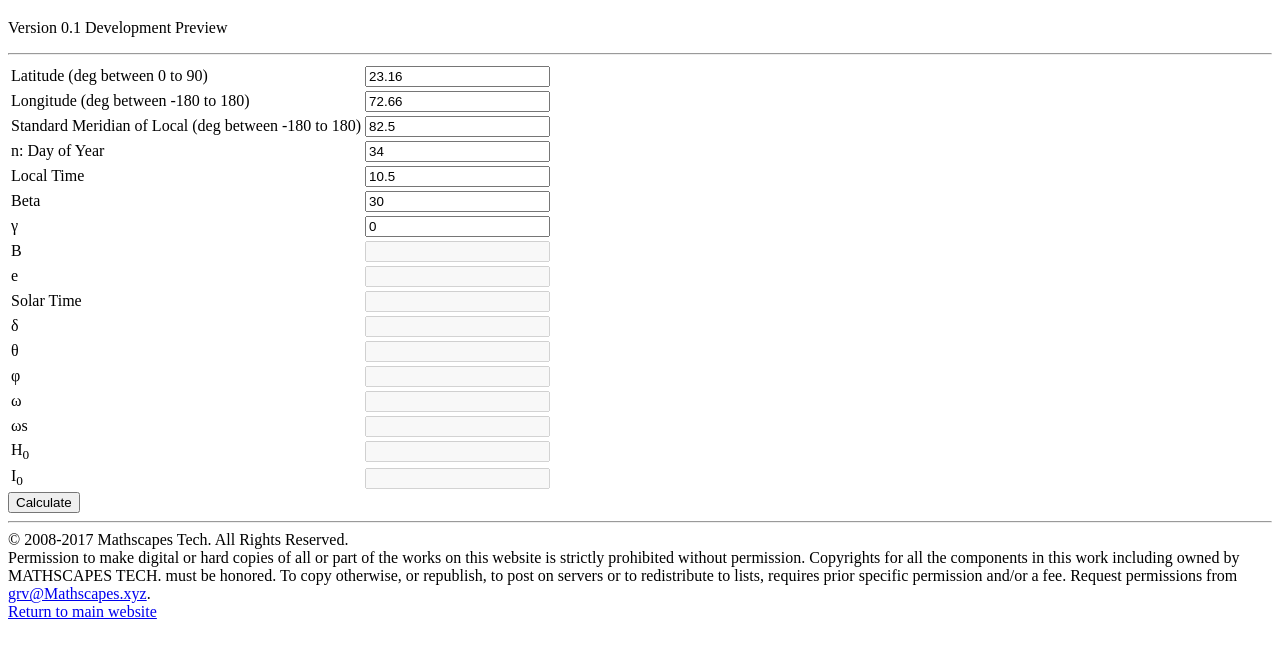
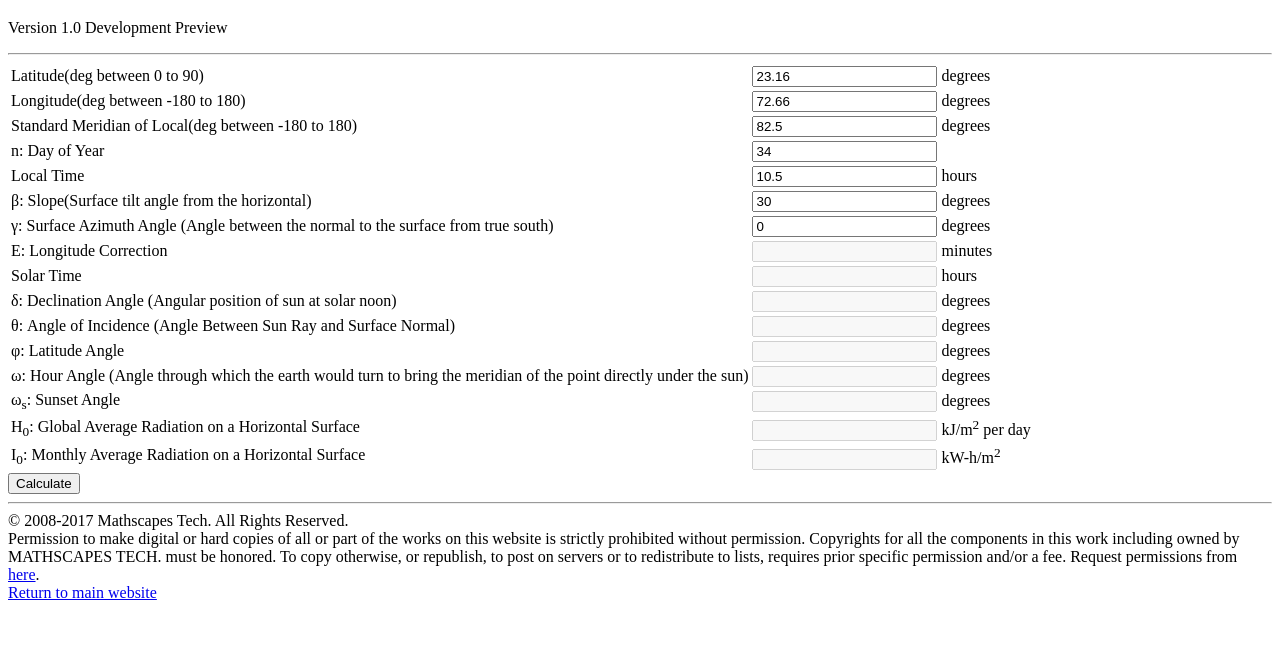
Before and after one commit to grvashu/solaream, a plain HTML site: page index.html in a window 1280 px wide. Shown: the part 61-716 px from the top of the page. Drawn offline with Linux system fonts and the light colour scheme.

Commit message:
v1.0 release

```diff
--- a/index.html
+++ b/index.html
@@ -1,7 +1,6 @@
 <!DOCTYPE html>
 <html lang="en-US">
 <head>
-    <script src="js/Math.min.js"></script>
     <script>
         function createTable(latitude,longitude,lst,beta,gamma){
             var table=document.getElementsByTagName("tbody").item(1);
@@ -88,7 +87,7 @@
             document.getElementById('phi').value=phi.toFixed(2);
 
             var B=getB(n);
-            document.getElementById('B').value=B.toFixed(2);
+            //document.getElementById('B').value=B.toFixed(2);
 
             var delta=getDelta(n);
             document.getElementById('delta').value=delta.toFixed(2);
@@ -118,32 +117,33 @@
             //createTable(latitude,longitude,lst,beta,gamma);
         }
     </script>
+
 </head>
 <body>
     <h1>SolarEAM: Solar Energy Apparatus Manager</h1>
-    <p>Version 0.1 Development Preview</p>
+    <p>Version 1.0 Development Preview</p>
     <hr>
     <table>
         <!--INPUT-->
-        <tr><td>Latitude (deg between 0 to 90)</td><td><input id="latitude" type="number" step="0.01" value=23.16></td></tr>
-        <tr><td>Longitude (deg between -180 to 180)</td><td><input id="longitude" type="number" step="0.01" value=72.66></td></tr>
-        <tr><td>Standard Meridian of Local (deg between -180 to 180)</td><td><input id="lst" type="number" step="0.01" value=82.5></td></tr>
+        <tr><td>Latitude(deg between 0 to 90)</td><td><input id="latitude" type="number" step="0.01" value=23.16> degrees</td></tr>
+        <tr><td>Longitude(deg between -180 to 180)</td><td><input id="longitude" type="number" step="0.01" value=72.66> degrees</td></tr>
+        <tr><td>Standard Meridian of Local(deg between -180 to 180)</td><td><input id="lst" type="number" step="0.01" value=82.5> degrees</td></tr>
         <tr><td>n: Day of Year</td><td><input id="n" type="number" step="1" value=34></td></tr>
-        <tr><td>Local Time</td><td><input id="local_time" type="number" step="0.5" value=10.5></td></tr>
-        <tr><td>Beta</td><td><input id="beta" type="number" step="0.01" value=30></td></tr>
-        <tr><td>&gamma;</td><td><input id="gamma" type="number" step="0.01" value=0></td></tr>
+        <tr><td>Local Time</td><td><input id="local_time" type="number" step="0.5" value=10.5> hours</td></tr>
+        <tr><td>&beta;: Slope(Surface tilt angle from the horizontal)</abbr></td><td><input id="beta" type="number" step="0.01" value=30> degrees</td></tr>
+        <tr><td>&gamma;: Surface Azimuth Angle (Angle between the normal to the surface from true south)</td><td><input id="gamma" type="number" step="0.01" value=0> degrees</td></tr>
 
         <!--OUTPUT-->
-        <tr><td>B</td><td><input id="B" type="number" step="0.01" disabled="disabled"></td></tr>
-        <tr><td>e</td><td><input id="e" type="number" step="0.01" disabled="disabled"></td></tr>
-        <tr><td>Solar Time</td><td><input id="solar_time" type="number" step="0.01" disabled="disabled"></td></tr>
-        <tr><td>&delta;</td><td><input id="delta" type="number" step="0.01" disabled="disabled"></td></tr>
-        <tr><td>&theta;</td><td><input id="theta" type="number" step="0.01" disabled="disabled"></td></tr>
-        <tr><td>&phi;</td><td><input id="phi" type="number" step="0.01" disabled="disabled"></td></tr>
-        <tr><td>&omega;</td><td><input id="omega" type="number" step="0.01" disabled="disabled"></td></tr>
-        <tr><td>&omega;s</td><td><input id="omega_s" type="number" step="0.01" disabled="disabled"></td></tr>
-        <tr><td>H<sub>0</sub></td><td><input id="H0" type="number" step="0.01" disabled="disabled"></td></tr>
-        <tr><td>I<sub>0</sub></td><td><input id="I0" type="number" step="0.01" disabled="disabled"></td></tr>
+        <!-- <tr><td>B</td><td><input id="B" type="number" step="0.01" disabled="disabled"></td></tr> -->
+        <tr><td>E: Longitude Correction</td><td><input id="e" type="number" step="0.01" disabled="disabled"> minutes</td></tr>
+        <tr><td>Solar Time</td><td><input id="solar_time" type="number" step="0.01" disabled="disabled"> hours</td></tr>
+        <tr><td>&delta;: Declination Angle (Angular position of sun at solar noon)</td><td><input id="delta" type="number" step="0.01" disabled="disabled"> degrees</td></tr>
+        <tr><td>&theta;: Angle of Incidence (Angle Between Sun Ray and Surface Normal)</td><td><input id="theta" type="number" step="0.01" disabled="disabled"> degrees</td></tr>
+        <tr><td>&phi;: Latitude Angle</td><td><input id="phi" type="number" step="0.01" disabled="disabled"> degrees</td></tr>
+        <tr><td>&omega;: Hour Angle (Angle through which the earth would turn to bring the meridian of the point directly under the sun)</td><td><input id="omega" type="number" step="0.01" disabled="disabled"> degrees</td></tr>
+        <tr><td>&omega;<sub>s</sub>: Sunset Angle</td><td><input id="omega_s" type="number" step="0.01" disabled="disabled"> degrees</td></tr>
+        <tr><td>H<sub>0</sub>: Global Average Radiation on a Horizontal Surface</td><td><input id="H0" type="number" step="0.01" disabled="disabled"> kJ/m<sup>2</sup> per day</td></tr>
+        <tr><td>I<sub>0</sub>: Monthly Average Radiation on a Horizontal Surface</td><td><input id="I0" type="number" step="0.01" disabled="disabled"> kW-h/m<sup>2</sup></td></tr>
     </table>
     <button onclick="setup()">Calculate</button>
     <table id="sun-table">
@@ -154,8 +154,8 @@
     <hr>
     <footer>
         &copy; 2008-2017 Mathscapes Tech. All Rights Reserved.<br>
-Permission to make digital or hard copies of all or part of the works on this website is strictly prohibited without permission. Copyrights for all the components in this work including owned by MATHSCAPES TECH. must be honored. To copy otherwise, or republish, to post on servers or to redistribute to lists, requires prior specific permission and/or a fee. Request permissions from <a href="mailto:grv@Mathscapes.xyz">grv@Mathscapes.xyz</a>.<br>
-    <a href="http://Mathscapes.xyz">Return to main website</a>
+Permission to make digital or hard copies of all or part of the works on this website is strictly prohibited without permission. Copyrights for all the components in this work including owned by MATHSCAPES TECH. must be honored. To copy otherwise, or republish, to post on servers or to redistribute to lists, requires prior specific permission and/or a fee. Request permissions from <a href="mailto:grv@Mathscapes.xyz">here</a>.<br>
+    <a href="http://mathscapes.xyz">Return to main website</a>
     </footer>
 </body>
 </html>
```
